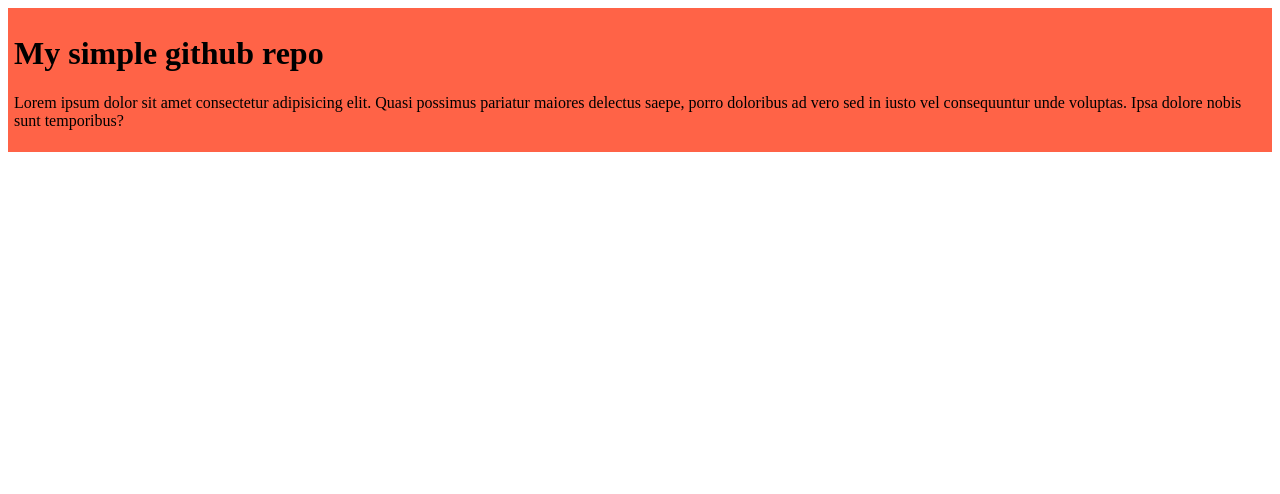
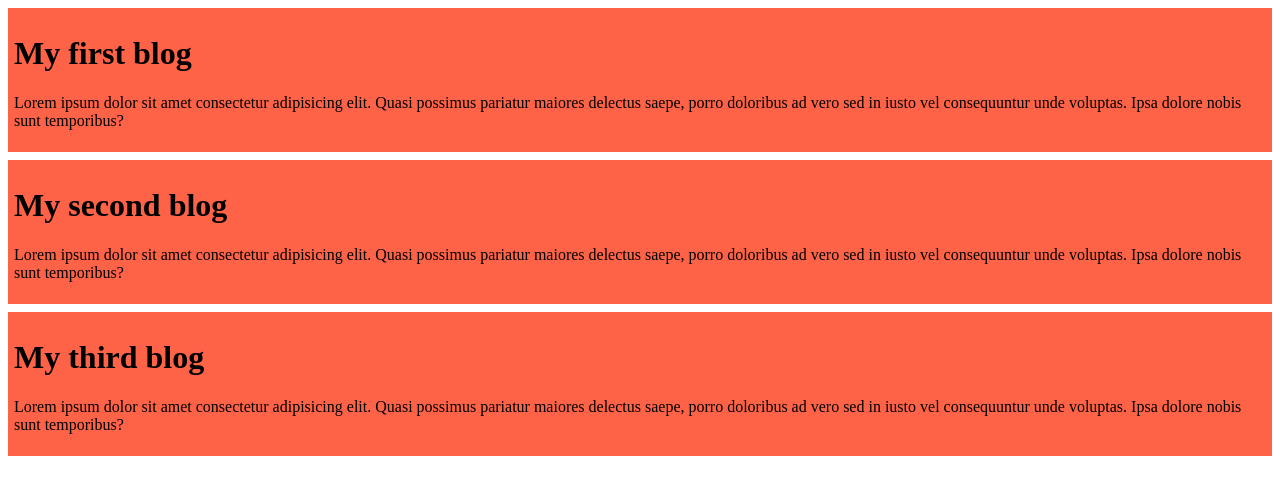
Before and after one commit to Ruhul-15-1555/my-simple-github-repo, a plain HTML site: page index.html in a window 1280 px wide. Drawn offline with Linux system fonts and the light colour scheme.

Commit message:
added another two blog

```diff
--- a/index.html
+++ b/index.html
@@ -10,7 +10,17 @@
 
 <body>
     <div>
-        <h1>My simple github repo</h1>
+        <h1>My first blog</h1>
+        <p>Lorem ipsum dolor sit amet consectetur adipisicing elit. Quasi possimus pariatur maiores delectus saepe,
+            porro doloribus ad vero sed in iusto vel consequuntur unde voluptas. Ipsa dolore nobis sunt temporibus?</p>
+    </div>
+    <div>
+        <h1>My second blog </h1>
+        <p>Lorem ipsum dolor sit amet consectetur adipisicing elit. Quasi possimus pariatur maiores delectus saepe,
+            porro doloribus ad vero sed in iusto vel consequuntur unde voluptas. Ipsa dolore nobis sunt temporibus?</p>
+    </div>
+    <div>
+        <h1>My third blog</h1>
         <p>Lorem ipsum dolor sit amet consectetur adipisicing elit. Quasi possimus pariatur maiores delectus saepe,
             porro doloribus ad vero sed in iusto vel consequuntur unde voluptas. Ipsa dolore nobis sunt temporibus?</p>
     </div>
--- a/styles/blog.css
+++ b/styles/blog.css
@@ -1,4 +1,5 @@
 div {
     background-color: tomato;
     padding: 6px;
+    margin-bottom: 8px;
 }
```
